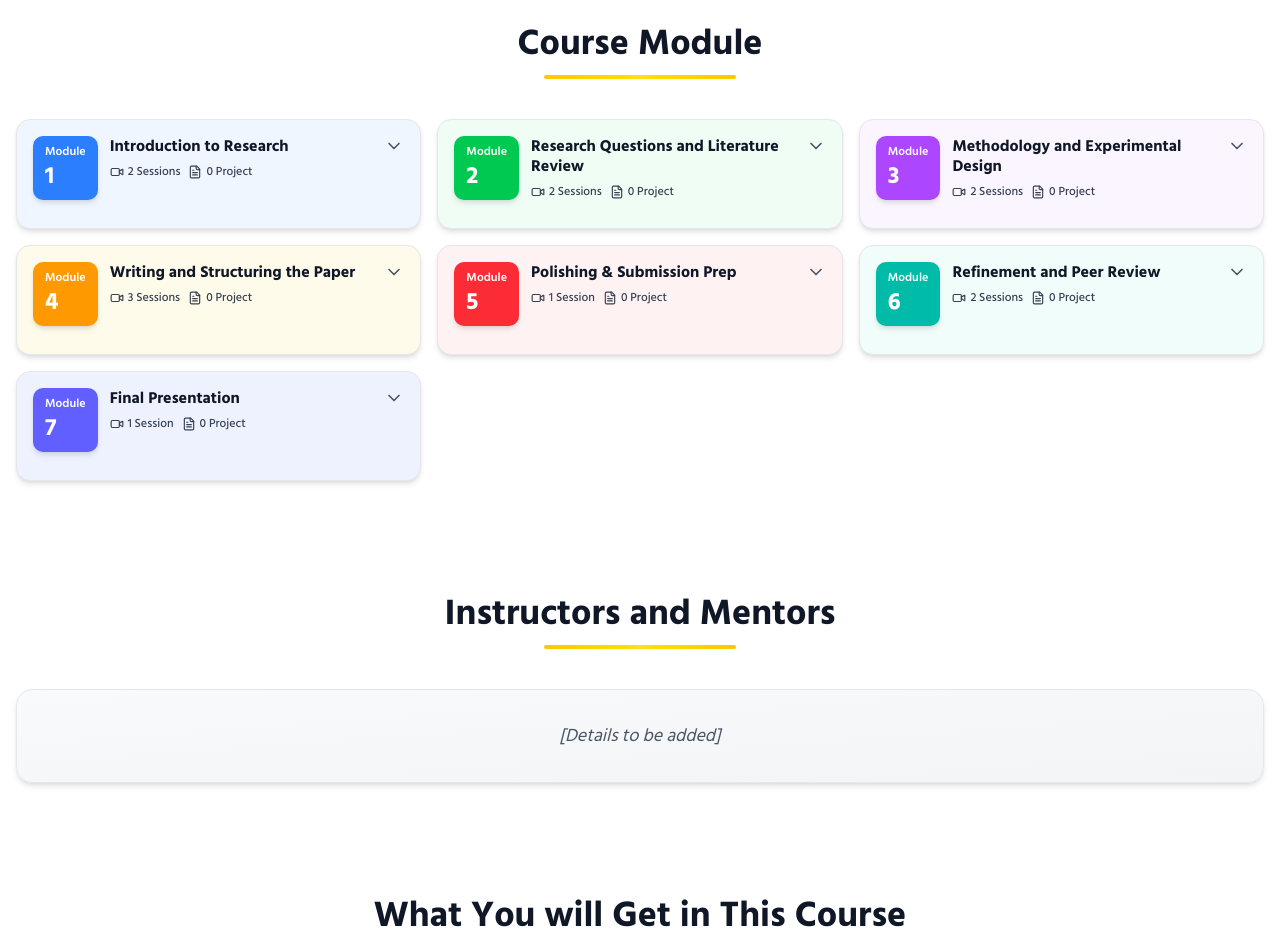
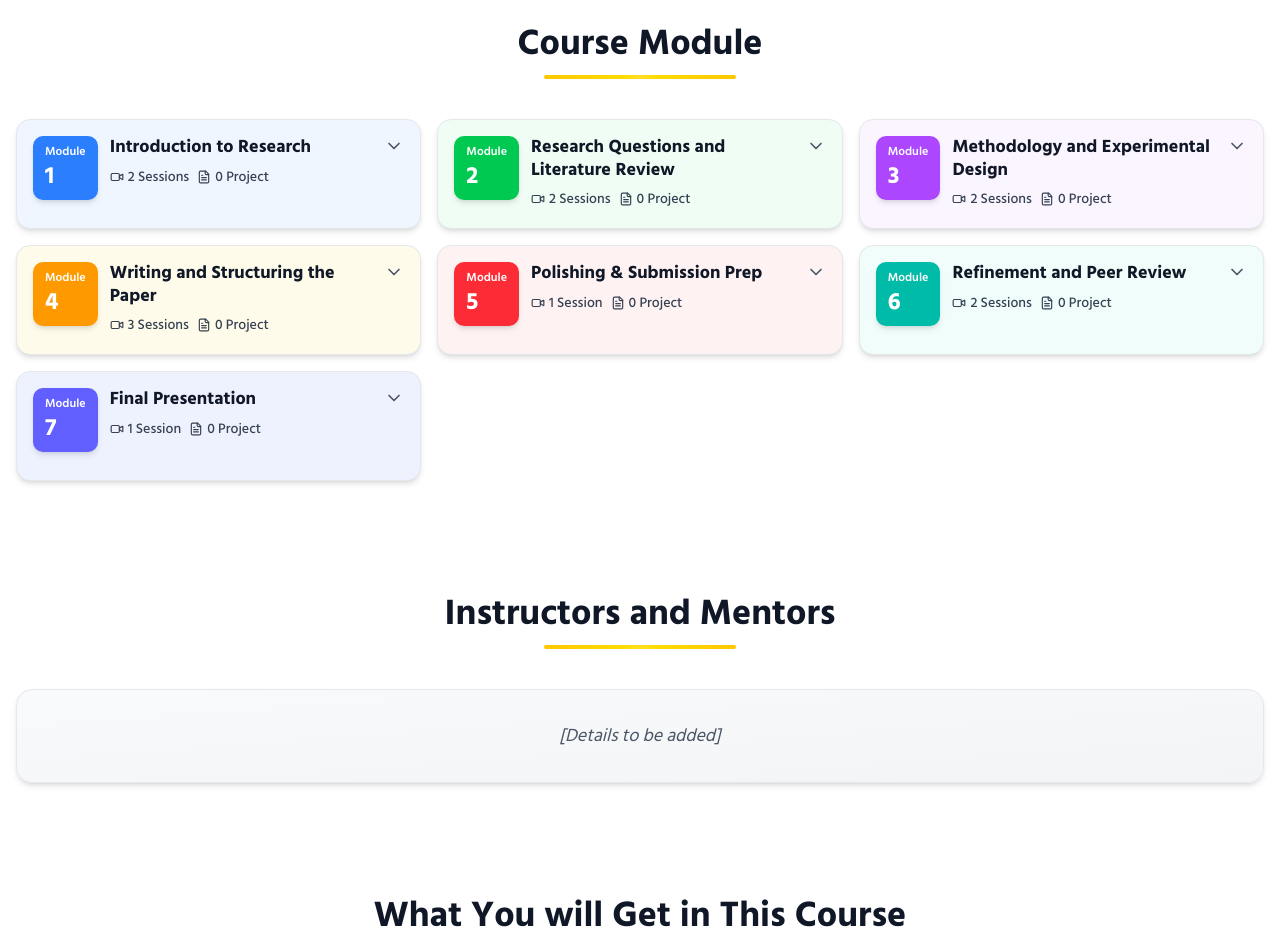
Before and after one commit to mehrabhossain1/innodemmy-frontend, a Next.js app: page /courses/research-pager-writing-from-idea-to-publication in a window 1280 px wide. Shown: the part 840-1773 px from the top of the page. Built offline with nearby package versions, Linux system fonts and the light colour scheme.

Commit message:
fix: Increase font sizes and adjust heights for improved readability in CourseModule component

```diff
--- a/app/courses/research-pager-writing-from-idea-to-publication/components/CourseModule.tsx
+++ b/app/courses/research-pager-writing-from-idea-to-publication/components/CourseModule.tsx
@@ -250,8 +250,10 @@ export default function CourseModule() {
                 {modules.map((module) => (
                     <div
                         key={module.id}
-                        className={`${module.bgColor
-                            } dark:bg-gray-800 rounded-xl border border-gray-200 dark:border-gray-700 overflow-hidden transition-all duration-300 ${expandedModules.includes(module.id)
+                        className={`${
+                            module.bgColor
+                        } dark:bg-gray-800 rounded-xl border border-gray-200 dark:border-gray-700 overflow-hidden transition-all duration-300 ${
+                            expandedModules.includes(module.id)
                                 ? "shadow-lg h-auto"
                                 : "shadow-md hover:shadow-lg h-[110px]"
                         }`}
@@ -279,10 +281,10 @@ export default function CourseModule() {
 
                                 {/* Module Info */}
                                 <div className="flex-1 min-w-0">
-                                    <h3 className="font-bold text-gray-900 dark:text-white mb-2 text-base leading-tight">
+                                    <h3 className="font-bold text-gray-900 dark:text-white mb-2 text-lg leading-tight">
                                         {module.title}
                                     </h3>
-                                    <div className="flex items-center gap-2 text-xs text-gray-700 dark:text-gray-300">
+                                    <div className="flex items-center gap-2 text-sm text-gray-700 dark:text-gray-300">
                                         <div className="flex items-center gap-1">
                                             <Video className="w-3.5 h-3.5" />
                                             <span className="font-medium">
@@ -320,7 +322,8 @@ export default function CourseModule() {
                                 {/* Chevron Icon */}
                                 <div className="flex-shrink-0">
                                     <ChevronDown
-                                        className={`w-5 h-5 text-gray-600 dark:text-gray-400 transition-transform duration-300 ${expandedModules.includes(module.id)
+                                        className={`w-5 h-5 text-gray-600 dark:text-gray-400 transition-transform duration-300 ${
+                                            expandedModules.includes(module.id)
                                                 ? "rotate-180"
                                                 : "rotate-0"
                                         }`}
@@ -352,13 +355,15 @@ export default function CourseModule() {
                                             return (
                                                 <div
                                                     key={topic.id}
-                                                    className={`border rounded-md p-2 transition-all duration-300 ${isTopicExpanded
+                                                    className={`border rounded-md p-2 transition-all duration-300 ${
+                                                        isTopicExpanded
                                                             ? `${borderColor} shadow-sm`
                                                             : "border-gray-200 dark:border-gray-700 hover:border-gray-300 dark:hover:border-gray-600 hover:shadow-sm"
                                                     }`}
                                                 >
                                                     <div
-                                                        className={`flex items-start gap-1.5 text-gray-700 dark:text-gray-300 hover:text-gray-900 dark:hover:text-white transition-colors ${hasDetails
+                                                        className={`flex items-start gap-1.5 text-gray-700 dark:text-gray-300 hover:text-gray-900 dark:hover:text-white transition-colors ${
+                                                            hasDetails
                                                                 ? "cursor-pointer"
                                                                 : ""
                                                         }`}
@@ -372,13 +377,13 @@ export default function CourseModule() {
                                                             }
                                                         }}
                                                     >
-                                                        <span className="font-bold text-gray-900 dark:text-white min-w-[18px] text-sm">
+                                                        <span className="font-bold text-gray-900 dark:text-white min-w-[20px] text-base">
                                                             {topic.session}.
                                                         </span>
                                                         <div className="flex-1">
                                                             <div className="flex items-center justify-between">
                                                                 <div>
-                                                                    <span className="leading-tight font-semibold text-sm block">
+                                                                    <span className="leading-tight font-semibold text-base block">
                                                                         {
                                                                             topic.title
                                                                         }
@@ -386,7 +391,8 @@ export default function CourseModule() {
                                                                 </div>
                                                                 {hasDetails && (
                                                                     <ChevronDown
-                                                                        className={`w-4 h-4 text-gray-500 dark:text-gray-400 transition-transform duration-300 ${isTopicExpanded
+                                                                        className={`w-4 h-4 text-gray-500 dark:text-gray-400 transition-transform duration-300 ${
+                                                                            isTopicExpanded
                                                                                 ? "rotate-180"
                                                                                 : ""
                                                                         }`}
@@ -397,14 +403,14 @@ export default function CourseModule() {
                                                             {/* Expanded Topic Details */}
                                                             {isTopicExpanded &&
                                                                 hasDetails && (
-                                                                    <div className="mt-2 space-y-2 text-xs text-gray-600 dark:text-gray-300">
+                                                                    <div className="mt-2 space-y-2 text-sm text-gray-600 dark:text-gray-300">
                                                                         {topic.keyConcepts &&
                                                                             topic
                                                                                 .keyConcepts
                                                                                 .length >
                                                                                 0 && (
                                                                                 <div className="bg-indigo-50 dark:bg-indigo-900/30 p-2 rounded-md border border-indigo-100 dark:border-indigo-800">
-                                                                                    <h4 className="font-semibold text-indigo-900 dark:text-indigo-300 mb-1 flex items-center gap-1 text-xs">
+                                                                                    <h4 className="font-semibold text-indigo-900 dark:text-indigo-300 mb-1 flex items-center gap-1 text-sm">
                                                                                         <span className="text-indigo-600 dark:text-indigo-400">
                                                                                             📚
                                                                                         </span>
@@ -441,7 +447,7 @@ export default function CourseModule() {
                                                                                 .length >
                                                                                 0 && (
                                                                                 <div className="bg-purple-50 dark:bg-purple-900/30 p-2 rounded-md border border-purple-100 dark:border-purple-800">
-                                                                                    <h4 className="font-semibold text-purple-900 dark:text-purple-300 mb-1 flex items-center gap-1 text-xs">
+                                                                                    <h4 className="font-semibold text-purple-900 dark:text-purple-300 mb-1 flex items-center gap-1 text-sm">
                                                                                         <span className="text-purple-600 dark:text-purple-400">
                                                                                             🎯
                                                                                         </span>
```
Lines whose indentation alone changed are shown as unchanged.
